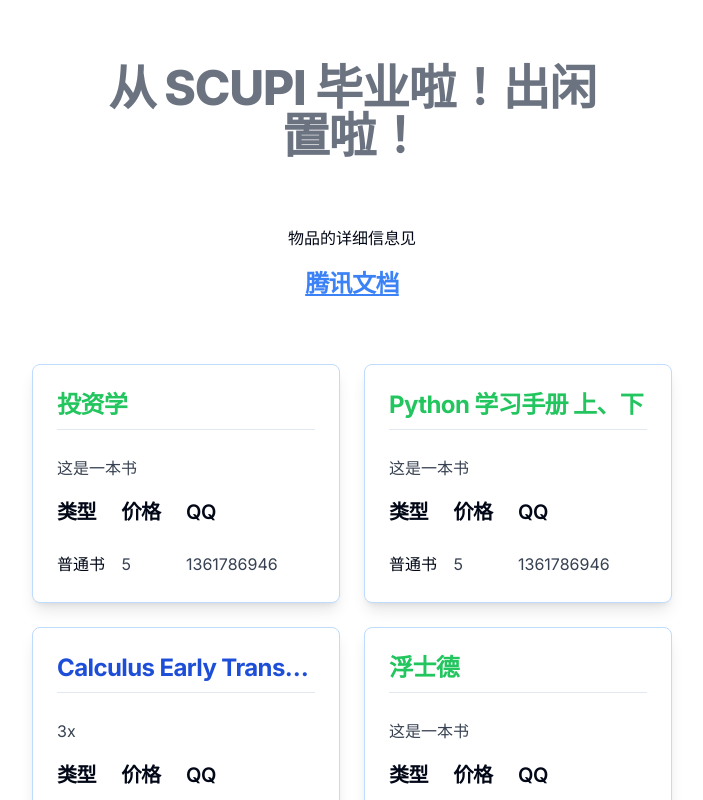
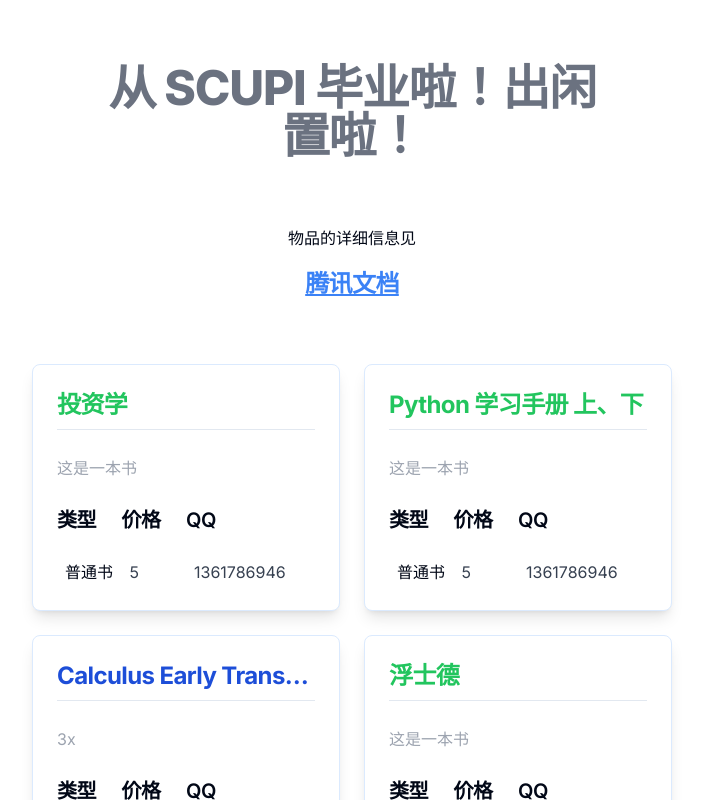
Before and after one commit to sitdownkevin/blog-next, a Next.js app: page /selleverything in a window 1280 px wide. Shown: the top 800 px of the page, without its empty margins (288-991 px from the left). Built offline with nearby package versions, Linux system fonts and the light colour scheme.

Commit message:
Update page.js

```diff
--- a/src/app/selleverything/page.js
+++ b/src/app/selleverything/page.js
@@ -16,23 +16,23 @@
 
 
     return (
-        <div className="bg-white shadow-lg rounded-lg p-6 border border-blue-200">
+        <div className="bg-white shadow-lg rounded-lg p-6 border border-blue-100">
 
             <h2 className={`text-2xl font-bold ${typeColors[itemdata.type]} truncate whitespace-nowrap`}>{itemdata.name}</h2>
 
-            <p className="text-gray-700">{itemdata.comment}</p>
-            <div className="grid grid-cols-4 mt-4">
+            <p className="text-gray-400">{itemdata.comment}</p>
+            <div className="grid grid-cols-4 mt-6">
                 <div>
                     <h4>类型</h4>
-                    <p className={`${typeColors[itemdata.type]}}`}>{typeNames[itemdata.type]}</p>
+                    <p className={`ml-2 ${typeColors[itemdata.type]}}`}>{typeNames[itemdata.type]}</p>
                 </div>
                 <div>
                     <h4>价格</h4>
-                    <p className="text-gray-700">{itemdata.price}</p>
+                    <p className="ml-2 text-gray-700">{itemdata.price}</p>
                 </div>
                 <div className="col-span-2">
                     <h4>QQ</h4>
-                    <p className="text-gray-700">{itemdata.contact}</p>
+                    <p className="ml-2 text-gray-700">{itemdata.contact}</p>
                 </div>
             </div>
         </div>
```
